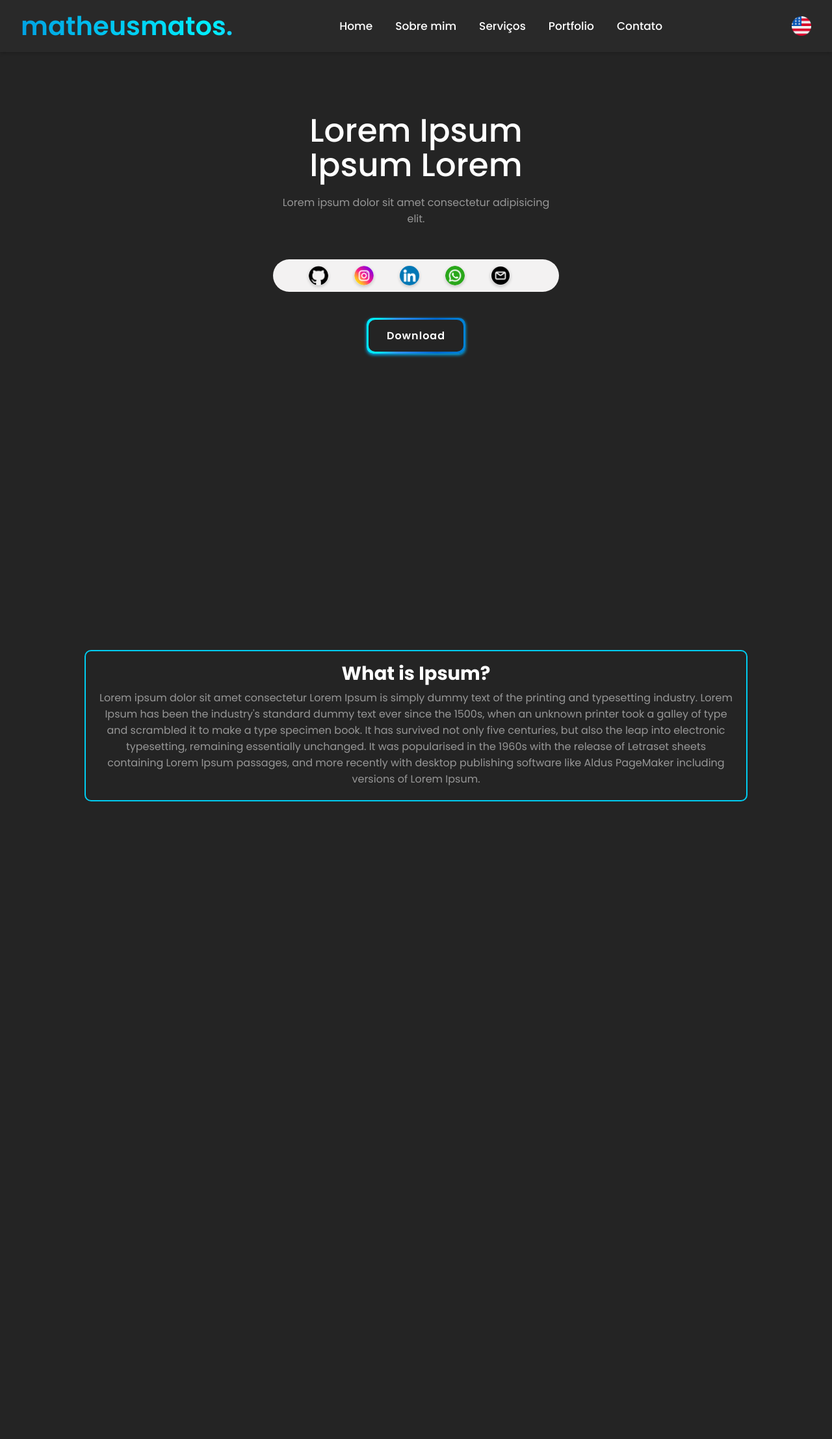
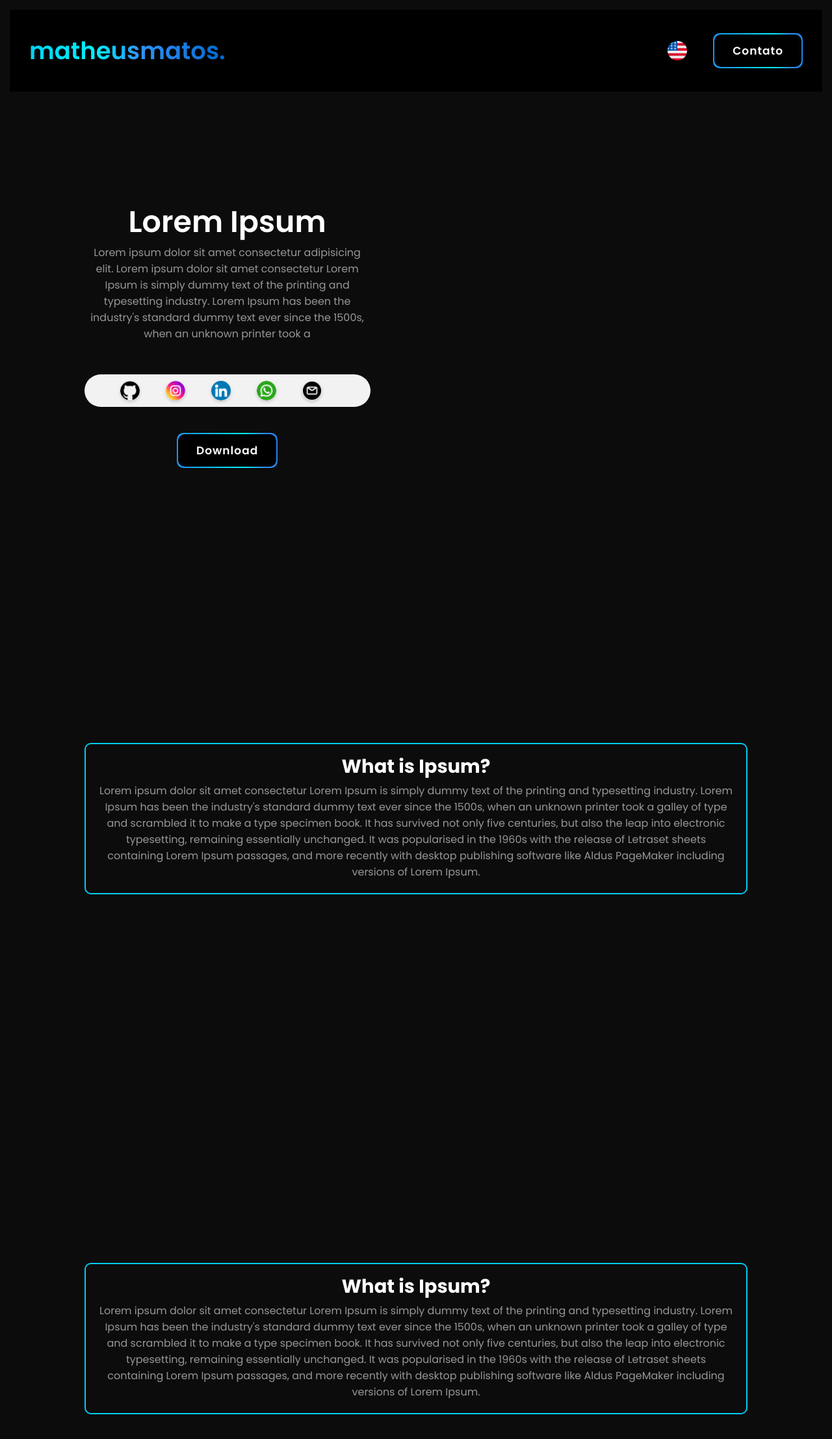
Before and after one commit to zmathmatos/portfolio, a plain HTML site: page index.html in a window 1280 px wide. Shown: the top 2214 px of the page at 65% size. Drawn offline with nearby package versions, Linux system fonts and the light colour scheme; a script that the page names is missing.

Commit message:
alterações no layout

```diff
--- a/css/style.css
+++ b/css/style.css
@@ -1,5 +1,4 @@
 @import url("https://fonts.googleapis.com/css2?family=Poppins:wght@400;500;600;700&display=swap");
-
 * {
   margin: 0;
   padding: 0;
@@ -12,12 +11,12 @@
 }
 
 :root {
-  --bg-color: #242424;
+  --bg-color: #0c0c0c;
   --text-color: #ffffff;
   --main-color: #242424;
   --gradient-color: #00b7ff;
   --shadow-color: rgba(0, 0, 0, 0.2);
-  --header-bg-color: #292929;
+  --header-bg-color: #000000;
   --header-text-color: #fdfdfd;
   --options-bg-color: #f3f2f2;
 }
@@ -28,28 +27,40 @@ body {
 }
 
 .header {
-  background-color: var(--header-bg-color);
-  color: var(--header-text-color);
+  display: flex;
+  justify-content: space-between;
+  align-items: center;
+  padding: 30px;
 }
 
-.moon-icon:hover {
-  transform: scale(1.3);
-  color: #fdc306;
+.logo a {
+  font-family: "Poppins", "sans-serif";
+  -webkit-background-clip: text;
+  background-clip: text;
+  -webkit-text-fill-color: transparent;
+  font-size: 3.7rem;
+  font-weight: 600;
+  cursor: pointer;
+  margin: 20px;
+  display: flex;
+  align-items: center;
 }
 
-.options {
+.right-icons {
   display: flex;
   align-items: center;
-  justify-content: center;
-  padding: 0.9rem 2.2rem;
-  transition: background-color 0.3s ease-in-out; /* Adicione esta linha */
 }
 
-.idiomas {
+.idiomas{
+  display: flex;
+  margin-left: 10px;
+  width: 3rem;
+  margin-right: 20px;
   cursor: pointer;
-  width: 3rem;
-  top: 10px;
-  transition: transform 0.3s ease-in-out;
+  transition: color 0.3s ease-in-out, transform 0.3s ease-in-out;
+}
+.contato {
+  margin: 30px;
 }
 
 .idiomas:hover {
@@ -73,13 +84,10 @@ body {
 .header {
   background-color: var(--header-bg-color);
   color: var(--header-text-color);
-  box-shadow: 0 0.2rem 0.5rem var(--shadow-color);
   padding: 10px;
   display: flex;
-  justify-content: space-between;
   align-items: center;
-  flex-wrap: wrap;
-  height: 80px;
+  margin: 15px;
 }
 
 .menu-icon {
@@ -135,11 +143,16 @@ body {
   background-clip: text;
   -webkit-text-fill-color: transparent;
   font-size: 4rem;
-  padding: 0 2.2rem;
   font-weight: 600;
+  margin-bottom: 10px;
   background-size: 200% 100%;
   animation: gradient 8.5s linear infinite;
   cursor: pointer;
+  position: relative;
+  z-index: 1;
+  display: flex;
+  align-items: center;
+  top: 5px;
 }
 
 @keyframes gradient {
@@ -161,8 +174,8 @@ section {
 
 .home {
   display: flex;
-  align-items: center;
-  margin-top: 20px;
+  align-items: start;
+  margin-top: 8%;
   padding: 70px 7% 2rem;
   text-align: center;
   padding: 5% 7% 2rem;
@@ -193,12 +206,12 @@ img {
 }
 
 @media only screen and (max-width: 1024px) {
+  .options{
+    margin: 0;
+  }
+
   body.navbar-active {
     padding-top: 80px; /* ou o valor desejado para ajustar o espaço do navbar */
-  }
-
-  html {
-    font-size: 50%; /* ou o valor desejado para telas menores */
   }
 
   .navbar {
@@ -222,7 +235,8 @@ img {
   }
 
   .home-content h1 {
-    font-size: 3.6rem; /* ou o valor desejado para telas menores */
+    margin: 0.45em 0;
+
   }
 
   .home-content p,
@@ -256,21 +270,17 @@ img {
 
   .logo {
     display: flex;
-    justify-content: center;
+    font-size: 30px;
+    position: start;
+    z-index: 1;
+    display: flex;
     align-items: center;
-    font-size: 3.5rem;
+    top: 5px;
+    margin-top: 8px;
   }
 
   .header {
-    padding: 0%;
-    margin: 0%;
-    width: 100%;
-    background-color: #242424;
-    position: fixed;
-    align-items: center;
     display: flex;
-    justify-content: space-around;
-    z-index: 1000;
   }
 
   .home-content {
@@ -355,13 +365,14 @@ body .sobre-content h3 {
   transform: scale(1.2);
   z-index: 2;
 }
+
 .btn {
   position: relative;
   display: inline-block;
   padding: 1.2rem 2.8rem;
-  background: var(--main-color);
+  background-color: var(--header-bg-color);
   border-radius: 1rem;
-  font-size: 1.6rem;
+  font-size: 1.7rem;
   color: var(--white-color);
   letter-spacing: 0.1rem;
   font-weight: 600;
@@ -372,10 +383,10 @@ body .sobre-content h3 {
 .btn:hover::before {
   content: "";
   position: absolute;
-  top: -1px;
-  left: -1px;
-  right: -1px;
-  bottom: -1px;
+  top: -0.5px;
+  left: -0.5px;
+  right: -0.5px;
+  bottom: -0.5px;
   z-index: -1;
 }
 
@@ -386,19 +397,22 @@ body .sobre-content h3 {
   background-color: transparent;
 }
 
+
 .bg-btn-gradient {
   background: linear-gradient(
     90deg,
     rgb(0, 240, 255, 1) 0%,
     rgb(48, 147, 247, 1) 10%,
     rgb(0, 102, 204, 1) 30%,
+    rgb(22, 110, 199) 50%,
+    rgb(26, 156, 243) 70%,
     rgba(0, 240, 255, 1) 100%
-  );
+);
+  background-color: transparent;
   display: inline-block;
-  padding: 3px;
+  padding: 2px;
   border-radius: 1rem;
-  transition: transform 0.8s ease;
-  box-shadow: 0 0.2rem 0.5rem var(--gradient-color);
+  transition: transform 0.3s ease-in;
   animation: gradient 3s linear infinite;
   background-size: 200% 100%;
   margin: 20px;
@@ -406,7 +420,7 @@ body .sobre-content h3 {
 
 .bg-btn-gradient:hover {
   transform: scale(1.1);
-  animation: gradient 1s linear infinite;
+  animation: gradient 3s linear infinite;
 }
 
 .animate__fadeInDown {
--- a/index.html
+++ b/index.html
@@ -16,27 +16,18 @@
 
 
 <body>
-
     <!-- Header Design -->
     <header class="header">
-
         <div class="logo">
             <a>matheusmatos.</a>
         </div>
-        <div class="menu-icon">
-            <i class='bx bx-menu-alt-left' onclick="toggleMenu()"></i>
-        </div>
-        <nav class="navbar">
-            <a href="#home">Home</a>
-            <a href="#sobre">Sobre mim</a>
-            <a href="#servicos">Serviços</a>
-            <a href="#portfolio">Portfolio</a>
-            <a href="#contato">Contato</a>
-        </nav>
-
-        <div class="options">
-            <div class="menu-icon" onclick="toggleMenu()"><i class="bx bxs-menu"></i></div>
-            <img class="idiomas" alt="Alterar idioma" src="./assets/ingles.png" />
+        <div class="right-icons">
+            <div class="idiomas">
+                <img alt="Alterar idioma" src="./assets/ingles.png" />
+            </div>
+            <div class="bg-btn-gradient">
+                <button href="#" class="btn">Contato</button>
+            </div>
         </div>
     </header>
 
@@ -45,13 +36,13 @@
 
         <div class="home-content">
 
-            <h3 class="animate__animated animate__fadeInDown" style="font-size: 5rem; font-weight: 500; margin: 0px;">
-                Lorem Ipsum</h3>
-            <h3 style=" font-size: 5rem; font-weight: 500; margin-bottom: 30px; line-height: 30px;"
-                class="animate__animated animate__fadeInDown">
-                Ipsum Lorem</h3>
-            <p style="color: #979797;" class="animate__animated animate__fadeIn">Lorem ipsum dolor sit amet consectetur
-                adipisicing elit. </p>
+            <h1 style="color: #ffffff;" class="animate__animated animate__fadeInDown">
+                Lorem Ipsum</h1>
+            <p style="color: #979797;" class="animate__animated animate__fadeInUp">Lorem ipsum dolor sit amet consectetur
+                adipisicing elit. Lorem ipsum dolor sit amet consectetur
+                Lorem Ipsum is simply dummy text of the printing and typesetting industry.
+                Lorem Ipsum has been the industry's standard dummy text ever since the 1500s, when an unknown printer
+                took a </p>
             <div class="social-box">
                 <div href="#"><img src="./assets/github.png" class="social-icon" id="github"></div>
                 <div href="#"><img src="./assets/instagram.png" class="social-icon" id="instagram"></div>
@@ -87,7 +78,26 @@
                 versions of Lorem Ipsum.</p>
         </div>
     </section>
-    <section class="servicos" id="servicos"></section>
+    <section class="servicos" id="servicos">
+        <div class="sobre-content">
+            <h3>
+                What is Ipsum?</h3>
+            <p style="color: #979797;">
+                Lorem ipsum dolor sit amet consectetur
+                Lorem Ipsum is simply dummy text of the printing and typesetting industry.
+                Lorem Ipsum has been the industry's standard dummy text ever since the 1500s, when an unknown printer
+                took a
+                galley of type and scrambled it to make a type specimen book. It has survived not only five centuries,
+                but
+                also the
+                leap into electronic typesetting, remaining essentially unchanged. It was popularised in the 1960s with
+                the
+                release of
+                Letraset sheets containing Lorem Ipsum passages, and more recently with desktop publishing software like
+                Aldus PageMaker including
+                versions of Lorem Ipsum.</p>
+        </div>
+    </section>
     <section class="portifolio" id="portifolio"></section>
 
     <!-- Custom JS -->
--- a/js/script.js
+++ /dev/null
@@ -1,62 +0,0 @@
-document.addEventListener("DOMContentLoaded", function () {
-  const timeline = document.getElementById("timeline");
-
-  window.addEventListener("scroll", function () {
-    if (window.scrollY > 500) {
-      timeline && timeline.classList.add("active");
-    } else {
-      timeline && timeline.classList.remove("active");
-    }
-
-    handleScroll();
-  });
-
-  function handleScroll() {
-    const timelineItems = document.querySelectorAll(".timeline-item");
-
-    timelineItems.forEach((item) => {
-      const targetId = item.getAttribute("data-target");
-      const targetSection = document.getElementById(targetId);
-
-      const rect = targetSection && targetSection.getBoundingClientRect();
-
-      if (
-        rect &&
-        rect.top <= window.innerHeight / 2 &&
-        rect.bottom >= window.innerHeight / 2
-      ) {
-        item.classList.add("active");
-      } else {
-        item.classList.remove("active");
-      }
-    });
-  }
-
-  const timelineItems = document.querySelectorAll(".timeline-item");
-
-  timelineItems.forEach((item) => {
-    item.addEventListener("click", () => {
-      const targetId = item.getAttribute("data-target");
-      const targetSection = document.getElementById(targetId);
-
-      window.scrollTo({
-        top: targetSection ? targetSection.offsetTop : 0,
-        behavior: "smooth",
-      });
-    });
-  });
-});
-
-function toggleMenu() {
-  const navbar = document.querySelector(".navbar");
-
-  if (navbar) {
-    navbar.classList.toggle("active");
-
-    if (navbar.classList.contains("active")) {
-      navbar.classList.add("animate__animated", "animate__fadeInLeft");
-    } else {
-      navbar.classList.remove("animate__animated", "animate__fadeInLeft");
-    }
-  }
-}
```
